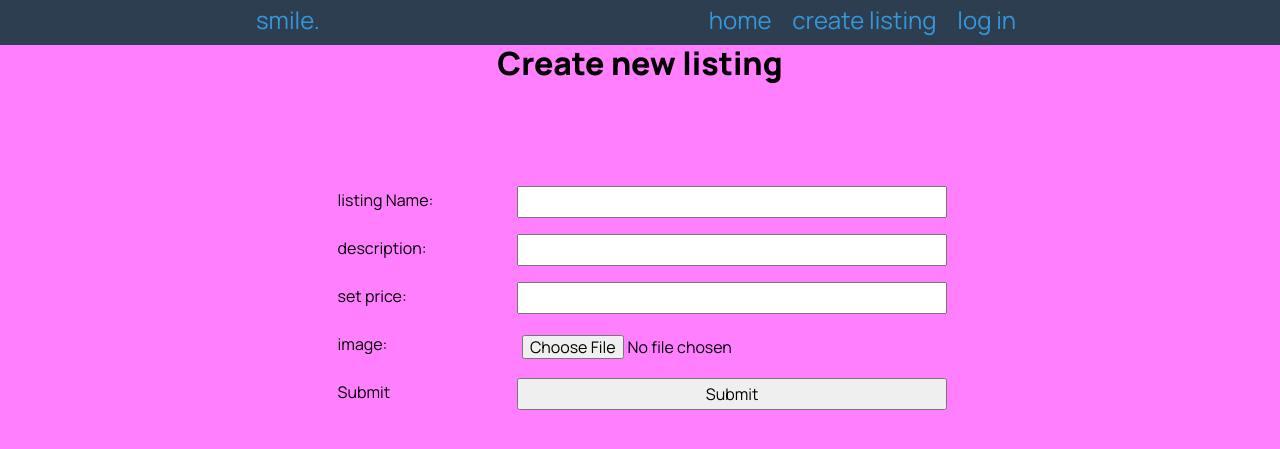
After one commit to 21226WC/Online_shopping_website, a Flask app: template templates/creating_listing.html in a window 1280 px wide. The commit adds this page. Shown: the top 449 px of the page. Run offline with Flask 3, Linux system fonts and the light colour scheme; the template is opened without the code that fills it, so the values that code supplies are empty.

Commit message:
added creating listings

```diff
--- a/app.py
+++ b/app.py
@@ -24,15 +24,22 @@ def connect_database(db_file):
     except Error:
         print ("an error has occurred when connecting to database")
 
-def logged_in
-    session["ID"] = None
-    print("Not logged in")
+
+def logged_in():
+    if session.get("ID") == None:
+        print("Not logged in")
+        return False
+    else:
+        print("Logged in")
+        print("true")
+        return True
+
 
 
 
 @app.route('/')
 def render_homepage():
-    return render_template('home.html')
+    return render_template('home.html',log_in=logged_in())
 
 
 @app.route('/listings')
@@ -44,7 +51,28 @@ def render_listing():
    cur.execute(query)
    listings = cur.fetchall()
    con.close()
-   return render_template('listings.html', listings_info=listings)
+   return render_template('listings.html', listings_info=listings,log_in=logged_in())
+
+
+@app.route('/create_listing', methods=['GET', 'POST'])
+def create_listing():
+    if request.method == 'POST':
+        title = request.form['title'].title().strip()
+        description = request.form['description'].strip()
+        price = request.form['price'].strip()
+        con = connect_database('DATABASE')
+        query_insert = "INSERT INTO user_listings (title, description, price) VALUES (?, ?, ?)"
+        cur = con.cursor()
+        cur.execute(query_insert, (title, description, price))
+
+
+
+
+
+    return render_template('creating_listing.html', log_in=logged_in())
+
+
+
 
 
 @app.route('/login', methods=['GET', 'POST'])
@@ -75,7 +103,7 @@ def render_listings():
              return redirect('/listings')
 
 
-     return render_template('login.html')
+     return render_template('login.html',log_in=logged_in())
 
 
 
@@ -109,3 +137,8 @@ def render_signup():
 
 if __name__ == '__main__':
     app.run()
+
+@app.route('/logout', methods=['GET', 'POST'])
+def logout():
+    session.clear()
+    return redirect('/?message=successfully logged out')
--- a/static/smile.css
+++ b/static/smile.css
@@ -6,7 +6,7 @@
 }
 
 body {
-    background-color: rgba(236, 240, 241, 1.0);
+    background-color: rgba(255, 0, 255, 0.5);
 }
 
 .container {
--- a/templates/base.html
+++ b/templates/base.html
@@ -16,14 +16,24 @@
         <div class="navbar-brand">smile.</div>
         <div class="navbar-links">
             <a href="/">home</a>
-            <a href="/login">login</a>
+            <a href="/create_listing">create listing</a>
+            {% if log_in == True %}
+                <a href="/logout">log out</a>
+            {% else %}
+                <a href="/login">log in</a>
+            {% endif %}
+
+            {% if log_in == True %}
+                <a href="/listings">listings</a>
+            {% else %}
+            {% endif %}
 
         </div>
     </div>
 </nav>
 <div class="container">
     <header>
-        <h1>smile</h1>
+        <h1></h1>
         <h2>{% block pageheading %}{% endblock %}</h2>
     </header>
 
--- a/templates/contact.html
+++ /dev/null
@@ -1,5 +0,0 @@
-{% extends 'base.html' %}
-
-{% block pageheading %}
-contact
-{% endblock %}
--- /dev/null
+++ b/templates/creating_listing.html
@@ -0,0 +1,35 @@
+{% extends "base.html" %}
+
+{% block pageheading %}Create new listing{% endblock %}
+
+
+{% block main %}
+    <form class = "myform" method="post">
+        <div class = "form-group">
+            <div class = "form-label"> listing Name: </div>
+            <div class = "form-element"> <input type = "text" name = "title" required> </div>
+        </div>
+
+        <div class = "form-group">
+            <div class = "form-label"> description: </div>
+            <div class = "form-element"> <input type = "text" name = "description"> </div>
+        </div>
+
+        <div class = "form-group">
+            <div class = "form-label"> set price: </div>
+            <div class = "form-element"> <input type = "number" name = "price" required> </div>
+        </div>
+
+        <div class = "form-group">
+            <div class = "form-label"> image: </div>
+            <div class = "form-element"> <input type = "file" name = "image"> </div>
+        </div>
+
+        <div class = "form-group">
+            <div class = "form-label"> Submit </div>
+            <div class = "form-element"> <input type = "submit" name = "submit"> </div>
+        </div>
+    </form>
+
+
+{% endblock %}
--- a/templates/login.html
+++ b/templates/login.html
@@ -24,6 +24,6 @@
     <br>
     <br>
     <br>
-    <p> <a href="/login_sell"> seller login here <a/> </p>
+    <p> <a href="/signup"> sign up here <a/> </p>
 
 {% endblock %}
--- a/templates/signup.html
+++ b/templates/signup.html
@@ -35,6 +35,6 @@
     <br>
     <br>
     <br>
-    <p> <a href="/signup_sell"> seller signup here <a/> </p>
+    <p> <a href="/login"> login here <a/> </p>
 
 {% endblock %}
```
Also changed, not shown: templates/login_sell.html (deleted, +0 -25 lines), templates/signup_sell.html (deleted, +0 -33 lines), 1 other file.
